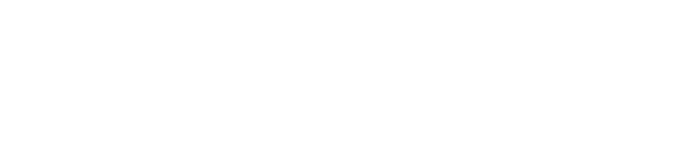
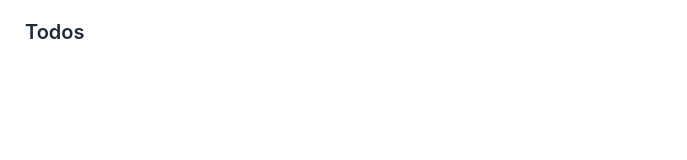
Before and after one commit to localhost5001/todolist, a React (Vite) app in the folder web/: page / in a window 1280 px wide. Shown: the top 160 px of the page, without its empty margins (0-687 px from the left). Built offline with nearby package versions, Linux system fonts and the light colour scheme.

Commit message:
web: add layout

```diff
--- a/web/src/App.tsx
+++ b/web/src/App.tsx
@@ -2,6 +2,8 @@
 import { Routes, Route } from 'react-router-dom'
 
 import './App.css'
+
+import Layout from '@/components/layout'
 
 const Login = lazy(() => import('@/views/login'))
 const Home = lazy(() => import('@/views/home'))
@@ -15,8 +17,12 @@
     <Routes>
       <Route
         path='/'
+        element={<Layout />}
+      >
+        <Route
+          index
           element={
-          <Suspense fallback={<SuspenseFallback />}>
+            <Suspense>
               <Home />
             </Suspense>
           }
@@ -29,6 +35,7 @@
             </Suspense>
           }
         />
+      </Route>
     </Routes>
   )
 }
--- /dev/null
+++ b/web/src/components/layout.tsx
@@ -0,0 +1,12 @@
+import { Outlet } from 'react-router-dom'
+
+export default function Layout() {
+  return (
+    <>
+    <div className="navbar bg-base-100">
+      <a className="btn btn-ghost normal-case text-xl">Todos</a>
+    </div>
+    <Outlet />
+    </>
+  )
+}
```
Lines whose indentation alone changed are shown as unchanged.
